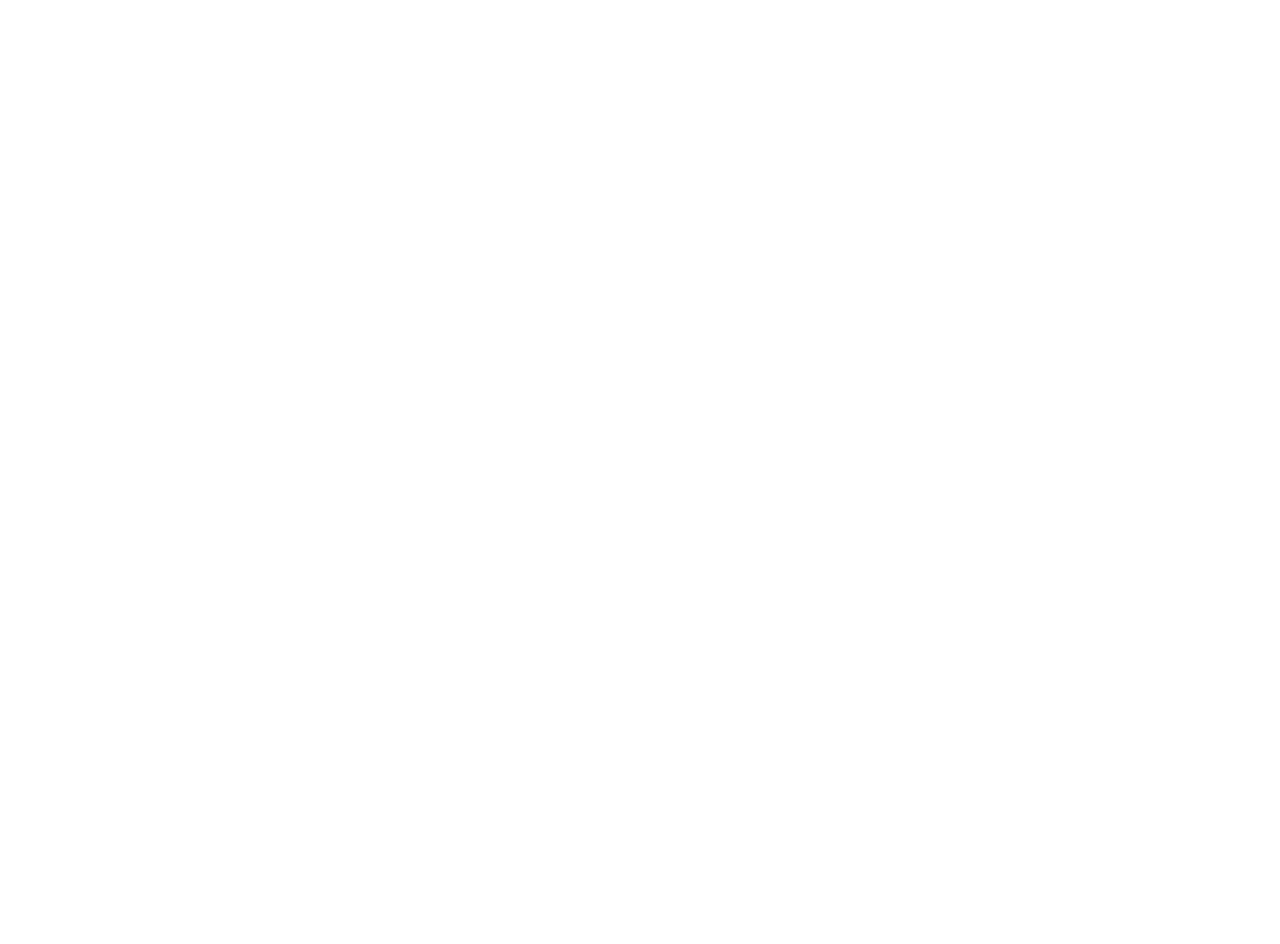
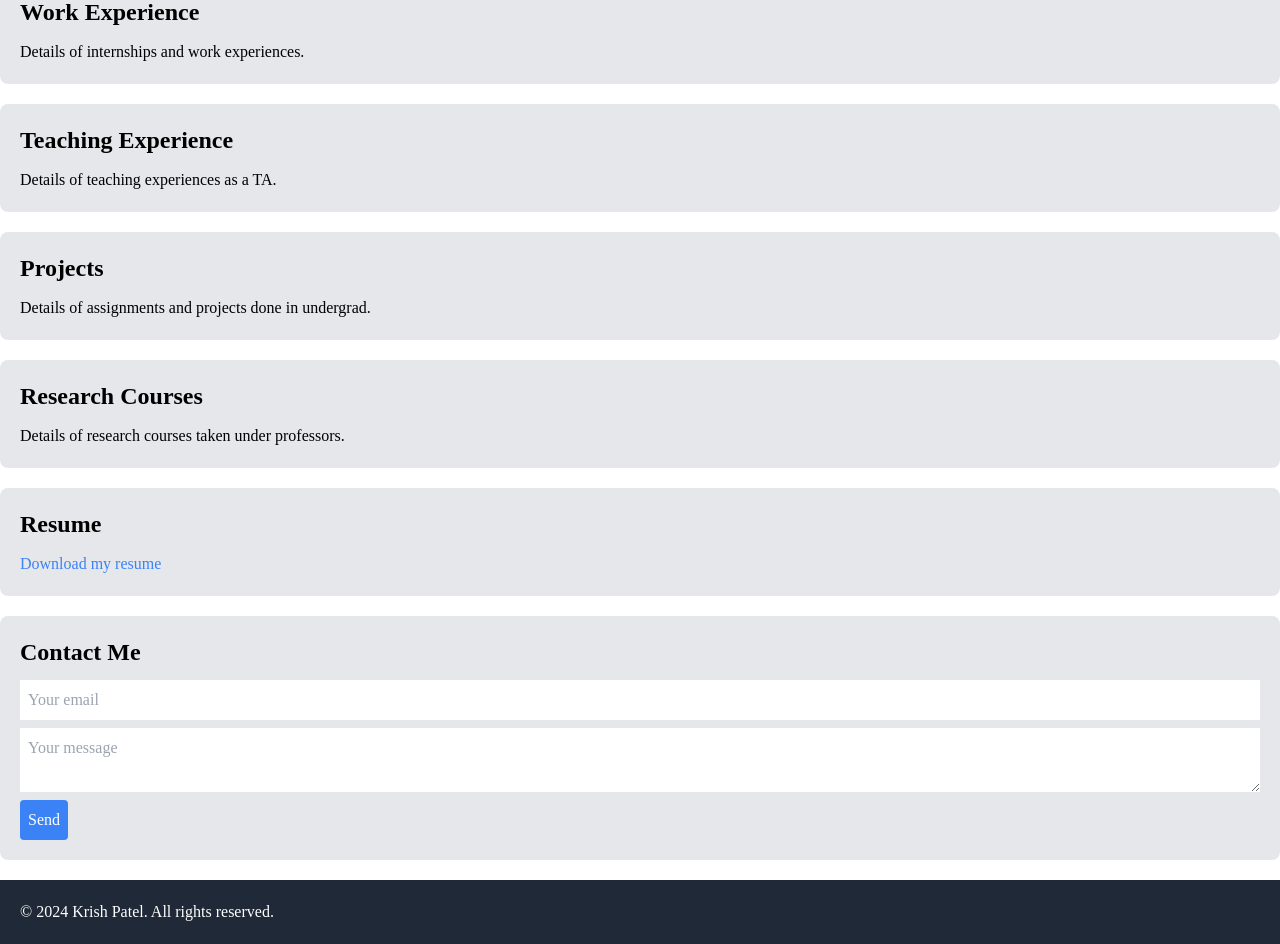
Before and after one commit to KrishPatel13/Portfolio, a React (Create React App) app: page / in a window 1280 px wide. Shown: the part 280-1224 px from the top of the page. Before the commit the page ends 800 px from the top, so only its background shows below. Built offline with nearby package versions, Linux system fonts and the light colour scheme.

Commit message:
add basics starter page

```diff
--- a/package.json
+++ b/package.json
@@ -3,6 +3,7 @@
   "version": "0.1.0",
   "private": true,
   "dependencies": {
+    "framer-motion": "^11.2.12",
     "react": "^18.2.0",
     "react-dom": "^18.2.0",
     "react-scripts": "^5.0.1"
--- /dev/null
+++ b/src/App.js
@@ -0,0 +1,41 @@
+import React from 'react';
+import Section from './components/Section';
+import ContactForm from './components/ContactForm';
+import './index.css'; // Tailwind CSS included
+
+function App() {
+  return (
+    <div className="App">
+      <header className="bg-gray-800 text-white p-5">
+        <h1 className="text-3xl font-bold">Krish Patel</h1>
+        <p className="mt-2">Aspiring Data Scientist and Mathematician</p>
+      </header>
+      <main>
+        <Section title="About Me">
+          <p>Introduction and background.</p>
+        </Section>
+        <Section title="Work Experience">
+          <p>Details of internships and work experiences.</p>
+        </Section>
+        <Section title="Teaching Experience">
+          <p>Details of teaching experiences as a TA.</p>
+        </Section>
+        <Section title="Projects">
+          <p>Details of assignments and projects done in undergrad.</p>
+        </Section>
+        <Section title="Research Courses">
+          <p>Details of research courses taken under professors.</p>
+        </Section>
+        <Section title="Resume">
+          <a href="/path-to-your-resume.pdf" target="_blank" className="text-blue-500">Download my resume</a>
+        </Section>
+        <ContactForm />
+      </main>
+      <footer className="bg-gray-800 text-white p-5">
+        <p>&copy; 2024 Krish Patel. All rights reserved.</p>
+      </footer>
+    </div>
+  );
+}
+
+export default App;
--- /dev/null
+++ b/src/components/ContactForm.js
@@ -0,0 +1,18 @@
+import React from 'react';
+import { motion } from 'framer-motion';
+
+const ContactForm = () => (
+  <motion.div className="p-5 my-5 bg-gray-200 rounded-lg"
+    initial={{ x: '-100vw' }}
+    animate={{ x: 0 }}
+    transition={{ duration: 0.5 }}>
+    <h2 className="text-2xl font-bold mb-3">Contact Me</h2>
+    <form action="https://formspree.io/f/{your_form_id}" method="POST">
+      <input className="block w-full p-2 mb-2" type="email" name="email" placeholder="Your email" required />
+      <textarea className="block w-full p-2 mb-2" name="message" placeholder="Your message" required></textarea>
+      <button className="bg-blue-500 text-white p-2 rounded" type="submit">Send</button>
+    </form>
+  </motion.div>
+);
+
+export default ContactForm;
--- /dev/null
+++ b/src/components/Section.js
@@ -0,0 +1,14 @@
+import React from 'react';
+import { motion } from 'framer-motion';
+
+const Section = ({ title, children }) => (
+  <motion.section className="p-5 my-5 bg-gray-200 rounded-lg"
+    initial={{ opacity: 0 }}
+    animate={{ opacity: 1 }}
+    transition={{ duration: 0.5 }}>
+    <h2 className="text-2xl font-bold mb-3">{title}</h2>
+    {children}
+  </motion.section>
+);
+
+export default Section;
--- /dev/null
+++ b/src/index.css
@@ -0,0 +1,11 @@
+@tailwind base;
+@tailwind components;
+@tailwind utilities;
+
+/* You can add any additional global styles here */
+body {
+  font-family: 'Arial, sans-serif';
+  margin: 0;
+  padding: 0;
+  box-sizing: border-box;
+}
--- a/src/index.js
+++ b/src/index.js
@@ -1,9 +1,11 @@
 import React from 'react';
 import ReactDOM from 'react-dom';
+import './index.css'; // Import the CSS file
+import App from './App';
 
 ReactDOM.render(
   <React.StrictMode>
-    <h1>Hi, I'm Krish!</h1>
+    <App />
   </React.StrictMode>,
   document.getElementById('root')
 );
--- /dev/null
+++ b/tailwind.config.js
@@ -0,0 +1,12 @@
+/** @type {import('tailwindcss').Config} */
+module.exports = {
+  purge: ['./src/**/*.{js,jsx,ts,tsx}', './public/index.html'],
+  darkMode: 'selector',
+  theme: {
+    extend: {},
+  },
+  variants: {
+    extend: {},
+  },
+  plugins: [],
+}
```
Also changed, not shown: public/a1in301.html (deleted, +0 -12 lines), public/solutions.html (deleted, +0 -43 lines), 2 other files (tests, documents, lock files or other folders).
